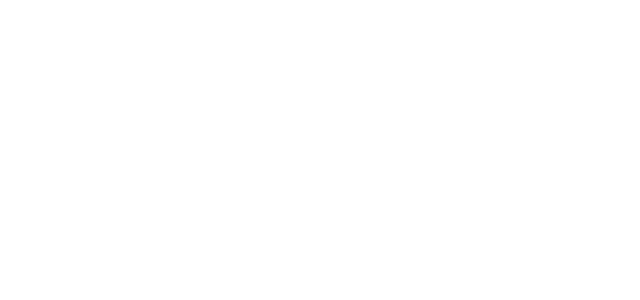
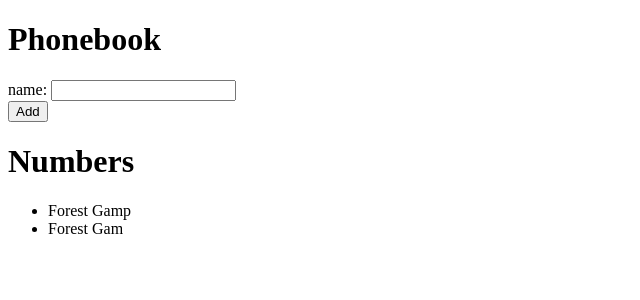
Before and after one commit to L-U-C-I-F-E-R/Course-from-fullstackopen.com, a React (Create React App) app in the folder course/: page / in a window 1280 px wide. Shown: the top 300 px of the page, without its empty margins (0-640 px from the left). Built offline with nearby package versions, Linux system fonts and the light colour scheme.

Commit message:
exercise 2.7 checking on duplicating name

```diff
--- a/course/src/App.js
+++ b/course/src/App.js
@@ -1,6 +1,56 @@
+import { useState } from 'react'
+
+const App = () => {
+    const [persons, setPersons] = useState([
+        {name: 'Forest Gamp'},
+        {name: 'Forest Gam'}
+])
+
+    const [newPerson, setNewPerson] = useState('')
+
+    const AddName = (event) => {
+        event.preventDefault()
+        const newName = {
+            name: newPerson
+        }
+        //it`s working check on duplicate
+        const val = persons.map(person => JSON.stringify(person) === JSON.stringify(newName))
+        console.log(val) // ------ it`s [true, false]
+        const falseOrTrue = val.some(element => element === true)
+        console.log(falseOrTrue) // it`s just 'true' or 'false'
+        if (falseOrTrue === false){
+                setPersons(persons.concat(newName))
+                setNewPerson('')
+            } else {
+                alert(`${newName.name} is already added`)
+            }
+    }
 
 
-const App = () => {
+    const HandlerChange = (event) => {
+        setNewPerson(event.target.value)
+        console.log(event.target.value)
+    }
+
+return(
+    <div>
+        <h1>Phonebook</h1>
+        <form onSubmit={AddName}>
+            <div>
+                name: <input onChange={HandlerChange}
+                value={newPerson}/>
+            </div>
+            <div>
+                <button type='submit'>Add</button>
+            </div>
+        </form>
+        <h1>Numbers</h1>
+        <ul>
+            {persons.map(person => <li key={person.name}>{person.name}</li>)}
+            {console.log(Object.getOwnPropertyNames(persons))}
+        </ul>
+    </div>
+)
 
 }
 
--- a/course/src/index.js
+++ b/course/src/index.js
@@ -6,29 +6,29 @@ import App from './App';
 
 // ReactDOM.createRoot(document.getElementById('root')).render(<App notes={notes}/>);;
 
-const notes = [
-  {
-    id: 1,
-    content: 'HTML is easy',
-    date: '2019-05-30T17:30:31.098Z',
-    important: true
-  },
-  {
-    id: 2,
-    content: 'Browser can execute only JavaScript',
-    date: '2019-05-30T18:39:34.091Z',
-    important: false
-  },
-  {
-    id: 3,
-    content: 'GET and POST are the most important methods of HTTP protocol',
-    date: '2019-05-30T19:20:14.298Z',
-    important: true
-  }
-]
+// const notes = [
+//   {
+//     id: 1,
+//     content: 'HTML is easy',
+//     date: '2019-05-30T17:30:31.098Z',
+//     important: true
+//   },
+//   {
+//     id: 2,
+//     content: 'Browser can execute only JavaScript',
+//     date: '2019-05-30T18:39:34.091Z',
+//     important: false
+//   },
+//   {
+//     id: 3,
+//     content: 'GET and POST are the most important methods of HTTP protocol',
+//     date: '2019-05-30T19:20:14.298Z',
+//     important: true
+//   }
+// ]
 
 ReactDOM.createRoot(document.getElementById('root')).render(
-<App notes = {notes}/>)
+<App/>)
 
 
 // If you want to start measuring performance in your app, pass a function
```
